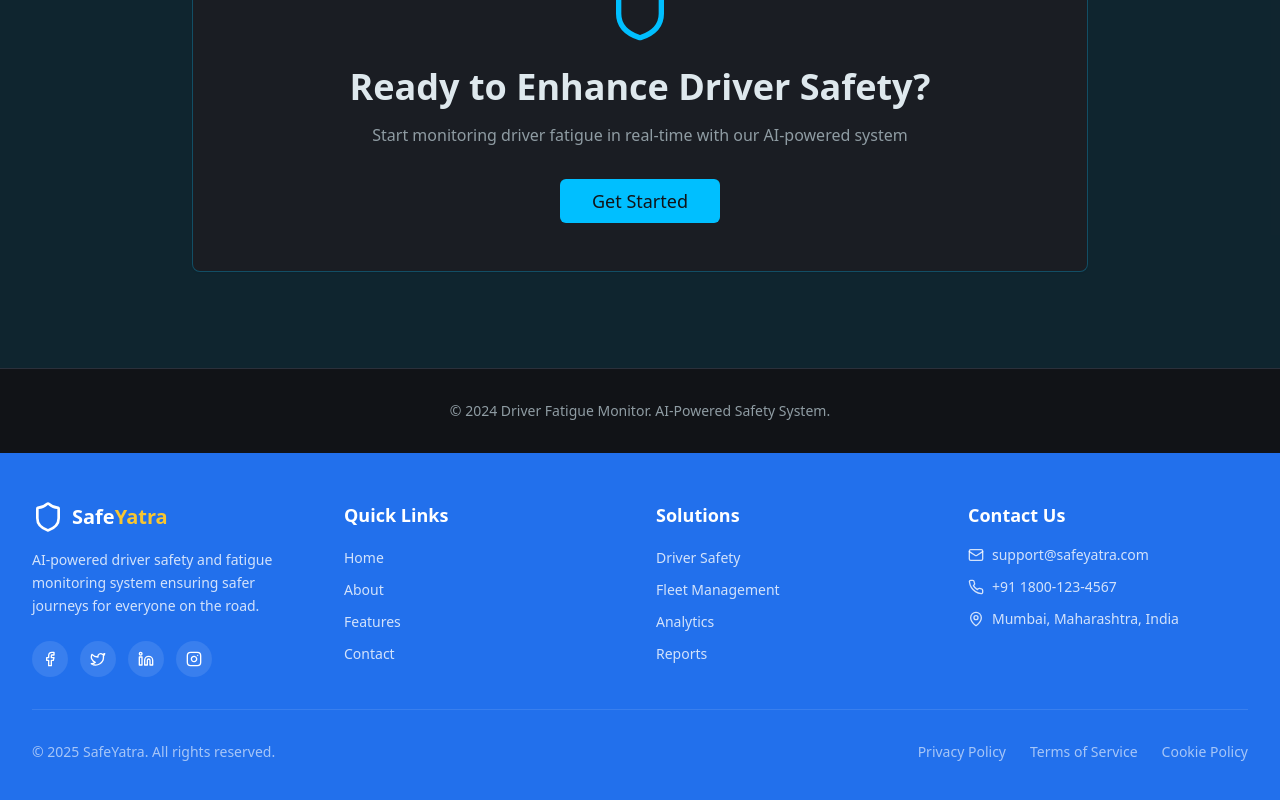
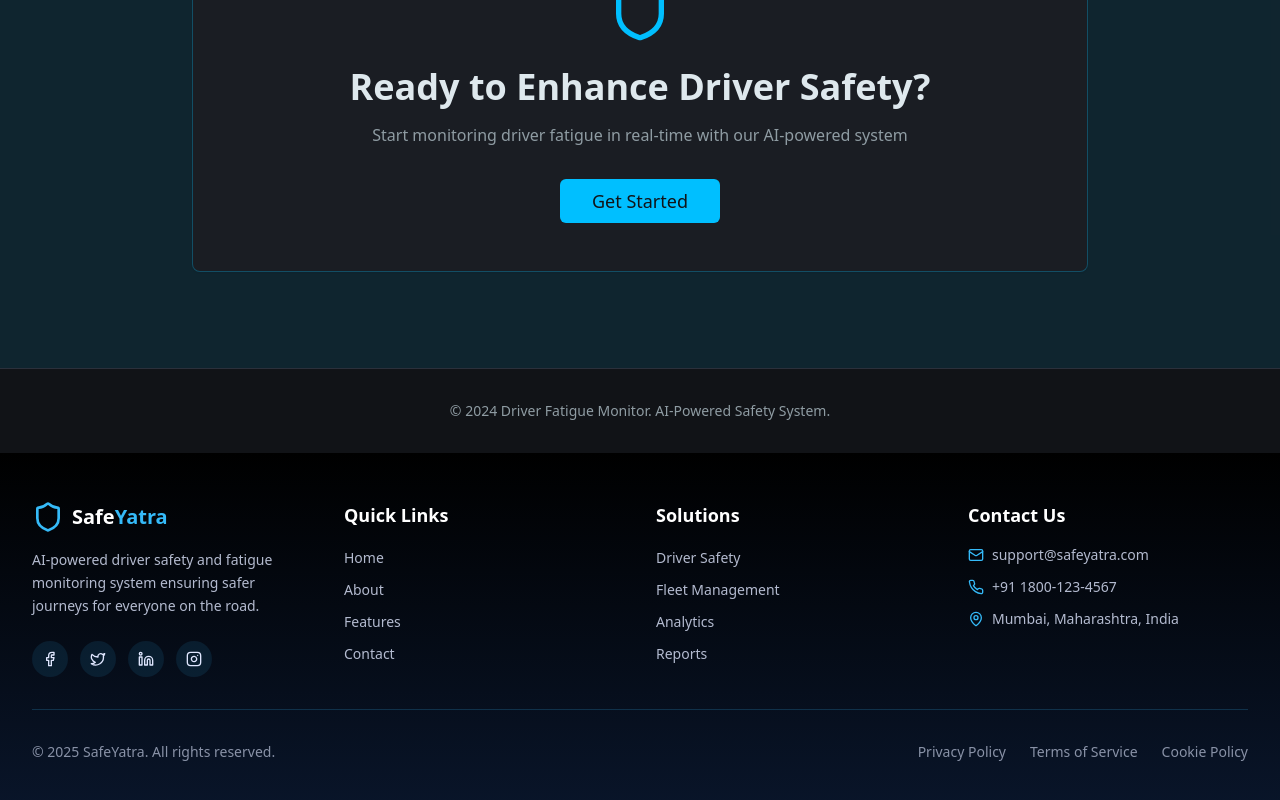
Before and after one commit to Ayushpate2003/alert-drive-insight-72654-80547-40615-72251, a React (Vite) app: page / in a window 1280 px wide. Shown: the part 2306-3106 px from the top of the page. Built offline with nearby package versions, Linux system fonts and the light colour scheme; no server answers; the HTML template or start-up script is replaced by a standard one.

Commit message:
Refactor: Change footer color

```diff
--- a/src/components/Footer.tsx
+++ b/src/components/Footer.tsx
@@ -26,20 +26,20 @@ export const Footer = () => {
   ];
 
   return (
-    <footer className="bg-primary text-white mt-auto">
+    <footer className="mt-auto" style={{ background: 'linear-gradient(to top, hsl(218, 64%, 10%), hsl(0, 0%, 0%))' }}>
       <div className="max-w-7xl mx-auto px-8 py-12">
         {/* Main Footer Content */}
         <div className="grid grid-cols-1 md:grid-cols-2 lg:grid-cols-4 gap-8 mb-8">
           {/* Brand Section */}
           <div className="space-y-4">
             <div className="flex items-center gap-2">
-              <Shield className="w-8 h-8 text-white" />
+              <Shield className="w-8 h-8" style={{ color: 'hsl(199, 93%, 59%)' }} />
               <span className="text-xl font-bold">
-                <span className="text-white">Safe</span>
-                <span className="text-accent">Yatra</span>
+                <span style={{ color: 'hsl(0, 0%, 100%)' }}>Safe</span>
+                <span style={{ color: 'hsl(199, 93%, 59%)' }}>Yatra</span>
               </span>
             </div>
-            <p className="text-white/80 text-sm leading-relaxed">
+            <p className="text-sm leading-relaxed" style={{ color: 'hsl(228, 100%, 94%, 0.8)' }}>
               AI-powered driver safety and fatigue monitoring system ensuring safer journeys for everyone on the road.
             </p>
             <div className="flex gap-3 pt-2">
@@ -48,7 +48,21 @@ export const Footer = () => {
                   key={social.label}
                   href={social.href}
                   aria-label={social.label}
-                  className="w-9 h-9 rounded-full bg-white/10 flex items-center justify-center hover:bg-accent hover:scale-110 transition-all duration-200"
+                  className="w-9 h-9 rounded-full flex items-center justify-center hover:scale-110 transition-all duration-200"
+                  style={{
+                    backgroundColor: 'hsl(199, 93%, 59%, 0.1)',
+                    color: 'hsl(228, 100%, 94%)'
+                  }}
+                  onMouseEnter={(e) => {
+                    e.currentTarget.style.backgroundColor = 'hsl(199, 93%, 59%, 0.2)';
+                    e.currentTarget.style.color = 'hsl(199, 93%, 59%)';
+                    e.currentTarget.style.boxShadow = '0 0 15px hsl(199, 93%, 59%, 0.5)';
+                  }}
+                  onMouseLeave={(e) => {
+                    e.currentTarget.style.backgroundColor = 'hsl(199, 93%, 59%, 0.1)';
+                    e.currentTarget.style.color = 'hsl(228, 100%, 94%)';
+                    e.currentTarget.style.boxShadow = 'none';
+                  }}
                 >
                   <social.icon className="w-4 h-4" />
                 </a>
@@ -58,13 +72,22 @@ export const Footer = () => {
 
           {/* Quick Links */}
           <div>
-            <h3 className="text-lg font-semibold mb-4">Quick Links</h3>
+            <h3 className="text-lg font-semibold mb-4" style={{ color: 'hsl(0, 0%, 100%)' }}>Quick Links</h3>
             <ul className="space-y-2">
               {quickLinks.map((link) => (
                 <li key={link.name}>
                   <Link
                     to={link.path}
-                    className="text-white/80 hover:text-accent hover:translate-x-1 inline-block transition-all duration-200 text-sm"
+                    className="hover:translate-x-1 inline-block transition-all duration-200 text-sm"
+                    style={{ color: 'hsl(228, 100%, 94%, 0.8)' }}
+                    onMouseEnter={(e) => {
+                      e.currentTarget.style.color = 'hsl(199, 93%, 59%)';
+                      e.currentTarget.style.textShadow = '0 0 10px hsl(199, 93%, 59%)';
+                    }}
+                    onMouseLeave={(e) => {
+                      e.currentTarget.style.color = 'hsl(228, 100%, 94%, 0.8)';
+                      e.currentTarget.style.textShadow = 'none';
+                    }}
                   >
                     {link.name}
                   </Link>
@@ -75,13 +98,22 @@ export const Footer = () => {
 
           {/* Solutions */}
           <div>
-            <h3 className="text-lg font-semibold mb-4">Solutions</h3>
+            <h3 className="text-lg font-semibold mb-4" style={{ color: 'hsl(0, 0%, 100%)' }}>Solutions</h3>
             <ul className="space-y-2">
               {solutions.map((link) => (
                 <li key={link.name}>
                   <Link
                     to={link.path}
-                    className="text-white/80 hover:text-accent hover:translate-x-1 inline-block transition-all duration-200 text-sm"
+                    className="hover:translate-x-1 inline-block transition-all duration-200 text-sm"
+                    style={{ color: 'hsl(228, 100%, 94%, 0.8)' }}
+                    onMouseEnter={(e) => {
+                      e.currentTarget.style.color = 'hsl(199, 93%, 59%)';
+                      e.currentTarget.style.textShadow = '0 0 10px hsl(199, 93%, 59%)';
+                    }}
+                    onMouseLeave={(e) => {
+                      e.currentTarget.style.color = 'hsl(228, 100%, 94%, 0.8)';
+                      e.currentTarget.style.textShadow = 'none';
+                    }}
                   >
                     {link.name}
                   </Link>
@@ -92,18 +124,18 @@ export const Footer = () => {
 
           {/* Contact Info */}
           <div>
-            <h3 className="text-lg font-semibold mb-4">Contact Us</h3>
+            <h3 className="text-lg font-semibold mb-4" style={{ color: 'hsl(0, 0%, 100%)' }}>Contact Us</h3>
             <ul className="space-y-3">
-              <li className="flex items-start gap-2 text-white/80 text-sm">
-                <Mail className="w-4 h-4 mt-0.5 flex-shrink-0" />
+              <li className="flex items-start gap-2 text-sm" style={{ color: 'hsl(228, 100%, 94%, 0.8)' }}>
+                <Mail className="w-4 h-4 mt-0.5 flex-shrink-0" style={{ color: 'hsl(199, 93%, 59%)' }} />
                 <span>support@safeyatra.com</span>
               </li>
-              <li className="flex items-start gap-2 text-white/80 text-sm">
-                <Phone className="w-4 h-4 mt-0.5 flex-shrink-0" />
+              <li className="flex items-start gap-2 text-sm" style={{ color: 'hsl(228, 100%, 94%, 0.8)' }}>
+                <Phone className="w-4 h-4 mt-0.5 flex-shrink-0" style={{ color: 'hsl(199, 93%, 59%)' }} />
                 <span>+91 1800-123-4567</span>
               </li>
-              <li className="flex items-start gap-2 text-white/80 text-sm">
-                <MapPin className="w-4 h-4 mt-0.5 flex-shrink-0" />
+              <li className="flex items-start gap-2 text-sm" style={{ color: 'hsl(228, 100%, 94%, 0.8)' }}>
+                <MapPin className="w-4 h-4 mt-0.5 flex-shrink-0" style={{ color: 'hsl(199, 93%, 59%)' }} />
                 <span>Mumbai, Maharashtra, India</span>
               </li>
             </ul>
@@ -111,19 +143,55 @@ export const Footer = () => {
         </div>
 
         {/* Bottom Bar */}
-        <div className="pt-8 border-t border-white/10">
+        <div className="pt-8 border-t" style={{ borderColor: 'hsl(199, 93%, 59%, 0.2)' }}>
           <div className="flex flex-col md:flex-row justify-between items-center gap-4">
-            <p className="text-white/60 text-sm">
+            <p className="text-sm" style={{ color: 'hsl(228, 100%, 94%, 0.6)' }}>
               © {currentYear} SafeYatra. All rights reserved.
             </p>
             <div className="flex gap-6 text-sm">
-              <Link to="/privacy" className="text-white/60 hover:text-accent transition-colors duration-200">
+              <Link
+                to="/privacy"
+                className="transition-colors duration-200"
+                style={{ color: 'hsl(228, 100%, 94%, 0.6)' }}
+                onMouseEnter={(e) => {
+                  e.currentTarget.style.color = 'hsl(199, 93%, 59%)';
+                  e.currentTarget.style.textShadow = '0 0 10px hsl(199, 93%, 59%)';
+                }}
+                onMouseLeave={(e) => {
+                  e.currentTarget.style.color = 'hsl(228, 100%, 94%, 0.6)';
+                  e.currentTarget.style.textShadow = 'none';
+                }}
+              >
                 Privacy Policy
               </Link>
-              <Link to="/terms" className="text-white/60 hover:text-accent transition-colors duration-200">
+              <Link
+                to="/terms"
+                className="transition-colors duration-200"
+                style={{ color: 'hsl(228, 100%, 94%, 0.6)' }}
+                onMouseEnter={(e) => {
+                  e.currentTarget.style.color = 'hsl(199, 93%, 59%)';
+                  e.currentTarget.style.textShadow = '0 0 10px hsl(199, 93%, 59%)';
+                }}
+                onMouseLeave={(e) => {
+                  e.currentTarget.style.color = 'hsl(228, 100%, 94%, 0.6)';
+                  e.currentTarget.style.textShadow = 'none';
+                }}
+              >
                 Terms of Service
               </Link>
-              <Link to="/cookies" className="text-white/60 hover:text-accent transition-colors duration-200">
+              <Link
+                to="/cookies"
+                className="transition-colors duration-200"
+                style={{ color: 'hsl(228, 100%, 94%, 0.6)' }}
+                onMouseEnter={(e) => {
+                  e.currentTarget.style.color = 'hsl(199, 93%, 59%)';
+                  e.currentTarget.style.textShadow = '0 0 10px hsl(199, 93%, 59%)';
+                }}
+                onMouseLeave={(e) => {
+                  e.currentTarget.style.color = 'hsl(228, 100%, 94%, 0.6)';
+                  e.currentTarget.style.textShadow = 'none';
+                }}
+              >
                 Cookie Policy
               </Link>
             </div>
```
